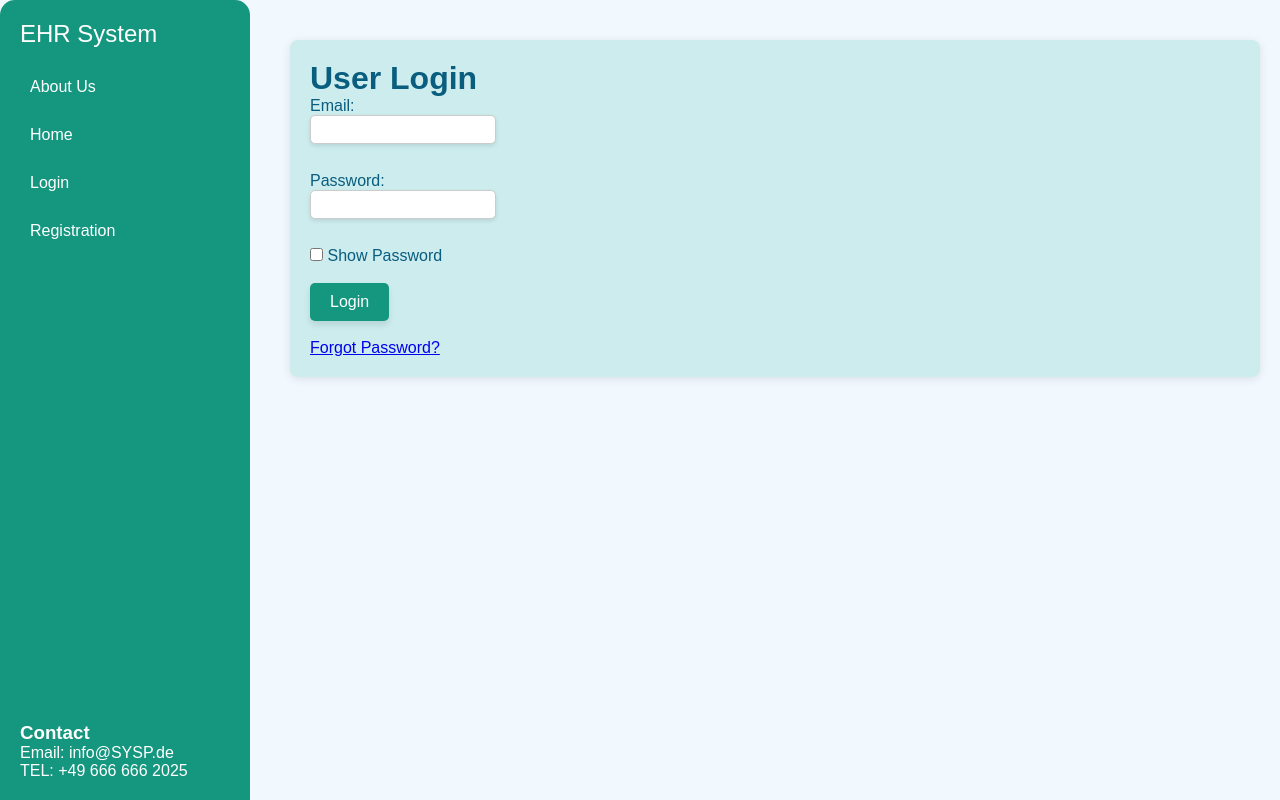
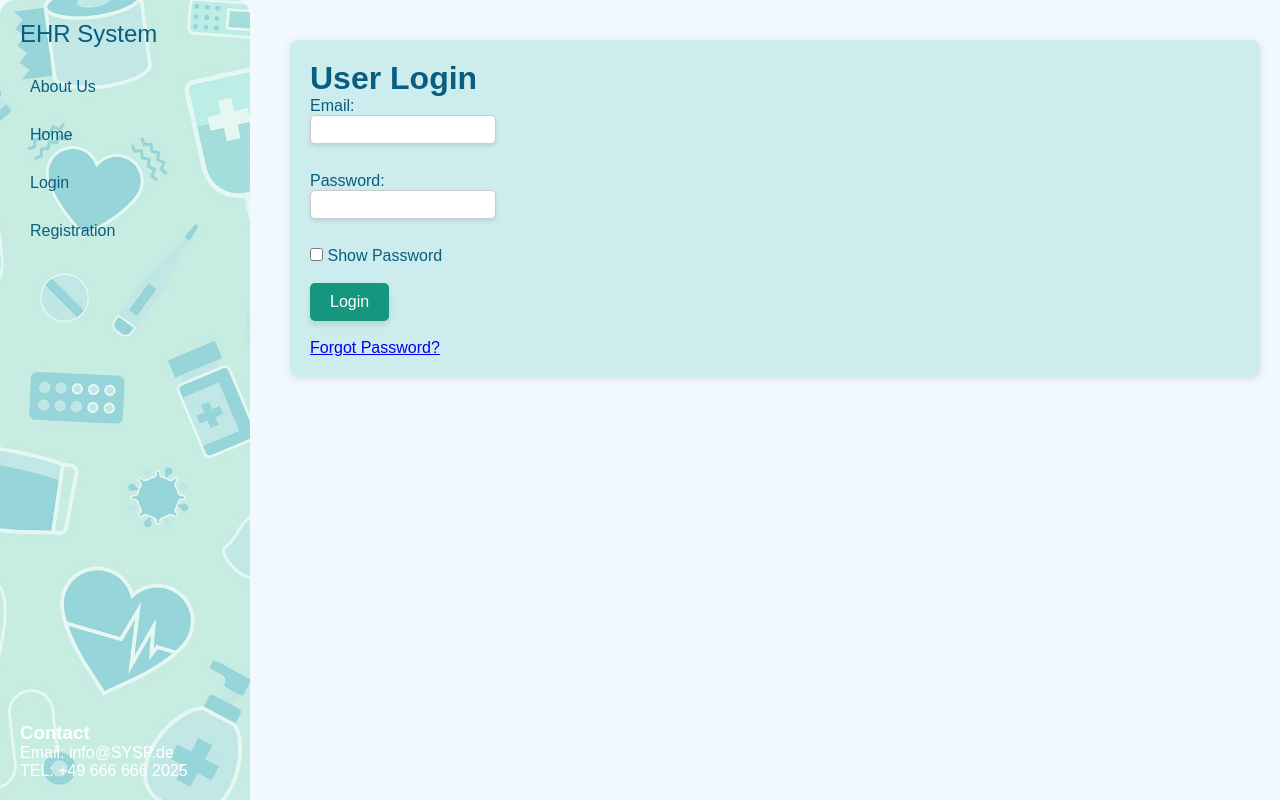
Before and after one commit to sepehrmokhtar/Information-System, a Flask app: page /login in a window 1280 px wide. Run offline with Flask 3, Linux system fonts and the light colour scheme.

Commit message:
front update-sepehr

```diff
--- a/static/style-css-method.css
+++ b/static/style-css-method.css
@@ -16,6 +16,7 @@ body {
 .sidebar {
     width: 250px;
     height: 100vh;
+    background-image: url('/static/medicalbackground.jpeg');
     background-color: #14967f; /* Teal for sidebar */
     padding: 20px;
     position: fixed;
--- a/templates/dashboard.html
+++ b/templates/dashboard.html
@@ -187,7 +187,7 @@ h2 {
             <br>
             <!-- Logout Button with Inline CSS -->
             <div style="position: absolute; bottom: 20px; right: 20px;">
-                <button onclick="window.location.href='index.html'" style="background-color: #14967f; color: #fff; padding: 10px 20px; border: none; border-radius: 5px; font-size: 1em; cursor: pointer; box-shadow: 0 4px 6px rgba(0, 0, 0, 0.1); transition: background-color 0.3s ease, box-shadow 0.3s ease;">
+                <button onclick="window.location.href='../logout'" style="background-color: #14967f; color: #fff; padding: 10px 20px; border: none; border-radius: 5px; font-size: 1em; cursor: pointer; box-shadow: 0 4px 6px rgba(0, 0, 0, 0.1); transition: background-color 0.3s ease, box-shadow 0.3s ease;">
                 Logout
                 </button>
             </div>
--- a/templates/index.html
+++ b/templates/index.html
@@ -15,7 +15,7 @@
         {% endif %}
     {% endwith %}</p>
     <!-- Sidebar Navigation Bar with Background Image -->
-    <nav class="sidebar" style="display: flex; flex-direction: column; justify-content: space-between; height: 100vh; background-image: url('medical background.jpeg'); background-size: cover; background-position: center;">
+    <nav class="sidebar" style="display: flex; flex-direction: column; justify-content: space-between; height: 100vh; background-size: cover; background-position: center;">
         <div>
             <ul class="navbar-nav">
                 <a href="#" class="navbar-brand">EHR System</a>
--- a/templates/login-page.html
+++ b/templates/login-page.html
@@ -32,7 +32,8 @@
         }
 
         .navbar-brand {
-            color: #fff; /* White text for contrast */
+            color:#095d7e; /* Change the color of the navigation links to #095d7e */
+            ; /* White text for contrast */
             font-size: 1.5em;
             margin-bottom: 20px;
             display: block;
@@ -49,7 +50,8 @@
         }
 
         .nav-link {
-            color: #fff; /* White for links */
+            color: #095d7e; /* Change the color of the navigation links to #095d7e */
+            ; /* White for links */
             text-decoration: none;
             padding: 10px;
             display: block;
@@ -57,7 +59,7 @@
         }
 
         .nav-link:hover {
-            background-color: #e2fcd6; /* Light green for hover effect */
+            background-color: #a0dbdb; /* Light green for hover effect */
         }
 
         /* Main Content */
```
Also changed, not shown: static/medicalbackground.jpeg (renamed from templates/medical background.jpeg).
